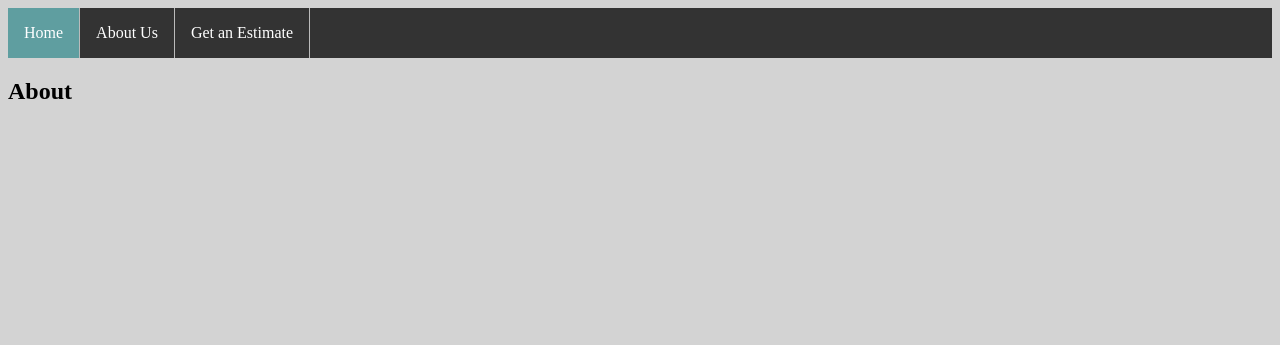
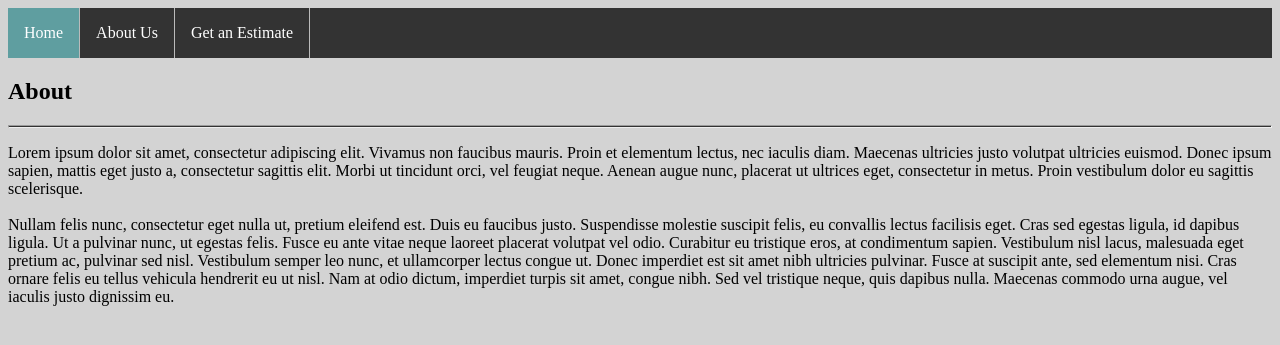
Before and after one commit to tnachman/vertical_tank_maintenance_hw8, a Flask app: page /about in a window 1280 px wide. Shown: the top 345 px of the page. Run offline with Flask 2, Linux system fonts and the light colour scheme.

Commit message:
Added Lorem ipsum to body

```diff
--- a/templates/about.html
+++ b/templates/about.html
@@ -5,5 +5,22 @@
 {% block body %}
 
 	<h2> About </h2>
+	<hr />
+	<p>Lorem ipsum dolor sit amet, consectetur adipiscing elit. Vivamus non faucibus mauris. Proin et elementum lectus, nec
+		iaculis diam. Maecenas ultricies justo volutpat ultricies euismod. Donec ipsum sapien, mattis eget justo a,
+		consectetur sagittis elit. Morbi ut tincidunt orci, vel feugiat neque. Aenean augue nunc, placerat ut ultrices eget,
+		consectetur in metus. Proin vestibulum dolor eu sagittis scelerisque.
+		<br />
+		<br />
+		Nullam felis nunc, consectetur eget nulla ut, pretium eleifend est. Duis eu faucibus justo. Suspendisse molestie
+		suscipit felis, eu convallis lectus facilisis eget. Cras sed egestas ligula, id dapibus ligula. Ut a pulvinar nunc,
+		ut egestas felis. Fusce eu ante vitae neque laoreet placerat volutpat vel odio. Curabitur eu tristique eros, at
+		condimentum sapien. Vestibulum nisl lacus, malesuada eget pretium ac, pulvinar sed nisl. Vestibulum semper leo nunc,
+		et ullamcorper lectus congue ut. Donec imperdiet est sit amet nibh ultricies pulvinar. Fusce at suscipit ante, sed
+		elementum nisi. Cras ornare felis eu tellus vehicula hendrerit eu ut nisl. Nam at odio dictum, imperdiet turpis sit
+		amet, congue nibh. Sed vel tristique neque, quis dapibus nulla. Maecenas commodo urna augue, vel iaculis justo
+		dignissim eu.
+
+	</p>
 
 {% endblock %}
```
